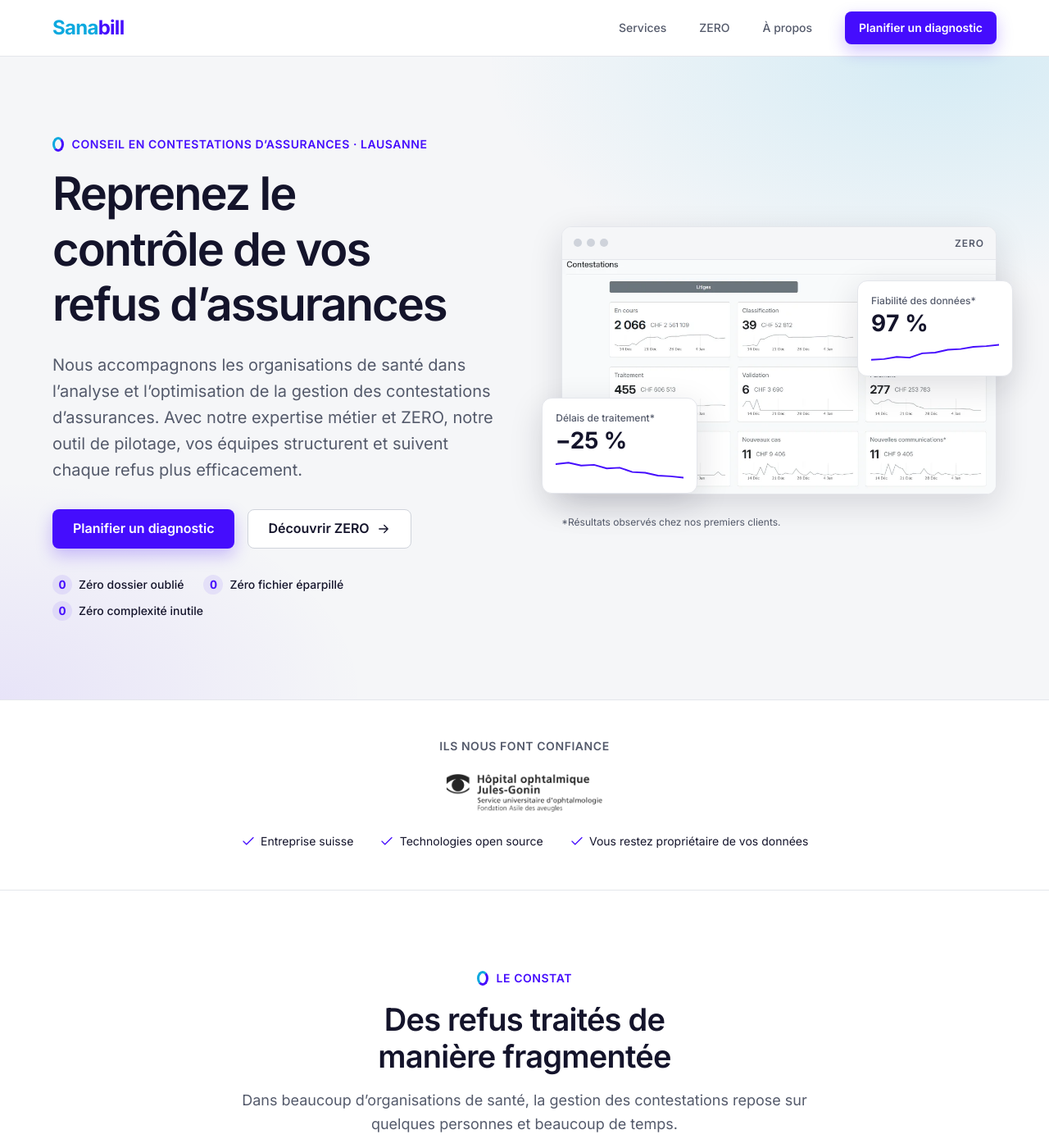
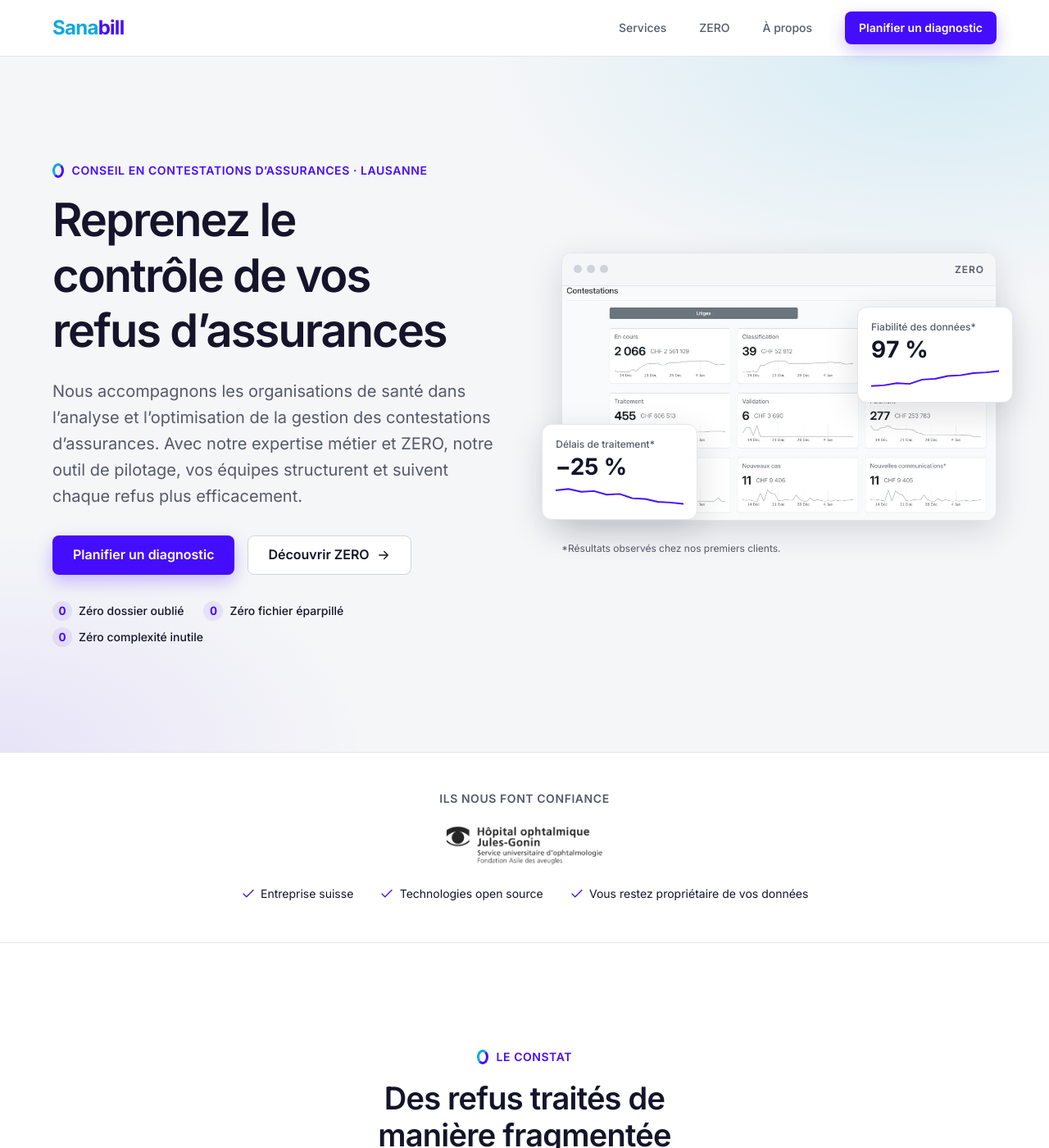
Before and after one commit to loicJubin/sanabill, a Jekyll site: the page built from index.html, in a window 1280 px wide and 1400 px high. Shown: the whole window at 82% size. Built offline with Jekyll 4.4.1, drawn with Linux system fonts in a browser that asks for light colours.

Commit message:
style(layout): Increase vertical spacing between sections on desktop
Sections, page heroes and the CTA band use 128px of padding from 1024px
(was 96px); section headings get more space below. Mobile is unchanged.

```diff
--- a/_sass/abstracts/_variables.scss
+++ b/_sass/abstracts/_variables.scss
@@ -81,6 +81,7 @@ $spacing-lg: 2rem;     // 32px
 $spacing-xl: 3rem;     // 48px
 $spacing-2xl: 4rem;    // 64px
 $spacing-3xl: 6rem;    // 96px
+$spacing-4xl: 8rem;    // 128px
 
 $spacing-section: 6rem;
 $spacing-container-padding: 5%;
--- a/_sass/base/_layout.scss
+++ b/_sass/base/_layout.scss
@@ -24,11 +24,19 @@
     padding: $spacing-3xl 0;
   }
 
+  @include lg {
+    padding: $spacing-4xl 0;
+  }
+
   &--tight {
     padding-top: $spacing-xl;
 
     @include md {
       padding-top: $spacing-2xl;
+    }
+
+    @include lg {
+      padding-top: $spacing-3xl;
     }
   }
 
@@ -87,6 +95,10 @@
 
   @include md {
     padding: $spacing-3xl 0 $spacing-2xl;
+  }
+
+  @include lg {
+    padding: $spacing-4xl 0 $spacing-3xl;
   }
 
   &__content {
--- a/_sass/base/_typography.scss
+++ b/_sass/base/_typography.scss
@@ -29,6 +29,10 @@ p {
   max-width: 44rem;
   margin: 0 auto $spacing-xl;
   text-align: center;
+
+  @include lg {
+    margin-bottom: $spacing-2xl;
+  }
 
   &--left {
     margin-left: 0;
--- a/_sass/components/_zero-motif.scss
+++ b/_sass/components/_zero-motif.scss
@@ -73,6 +73,10 @@
     padding: $spacing-3xl 0;
   }
 
+  @include lg {
+    padding: $spacing-4xl 0;
+  }
+
   &__inner {
     position: relative;
   }
--- a/_sass/pages/_home.scss
+++ b/_sass/pages/_home.scss
@@ -12,7 +12,7 @@
   border-bottom: 1px solid $border;
 
   @include lg {
-    padding: $spacing-3xl 0;
+    padding: $spacing-4xl 0;
   }
 
   &__grid {
```
